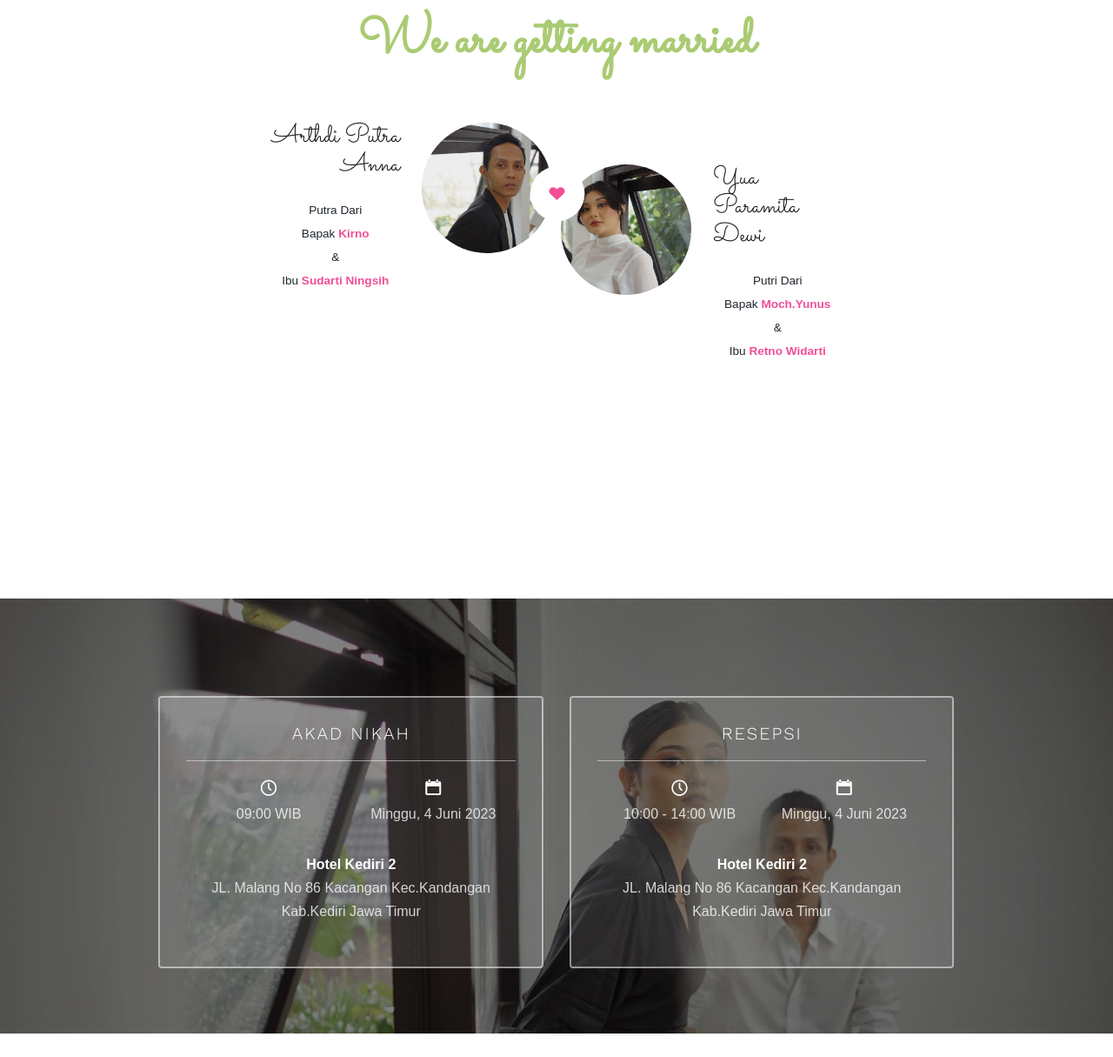
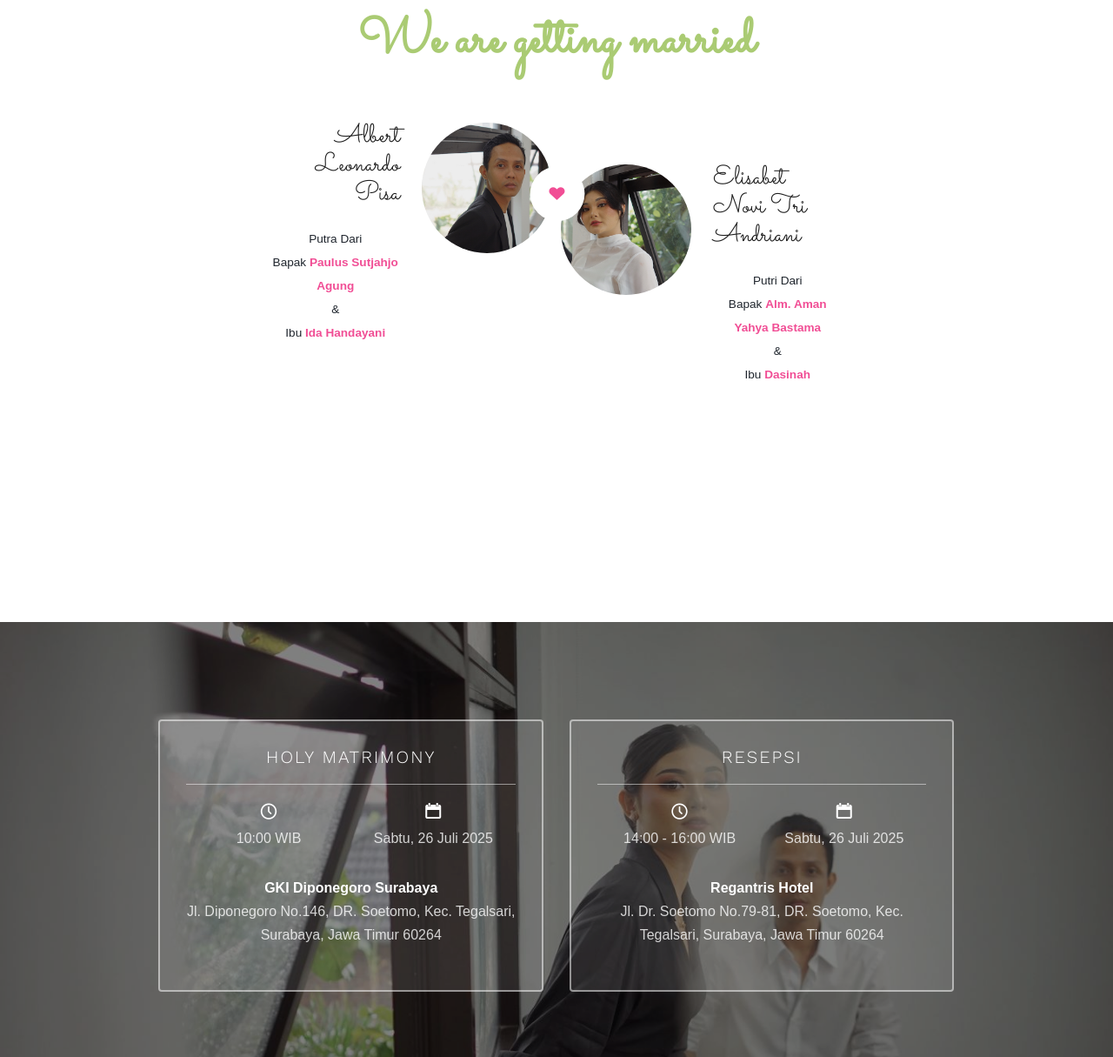
Before and after one commit to pepziman/albert-elisabet-wedding, a website: page index.html in a window 1280 px wide. Shown: the part 1015-2230 px from the top of the page at 87% size. Drawn offline with nearby package versions, Linux system fonts and the light colour scheme; no server answers; files whose address does not match are found by name.

Commit message:
Update index.html

```diff
--- a/index.html
+++ b/index.html
@@ -7,11 +7,11 @@
 	<link rel="stylesheet" href="https://fonts.googleapis.com/css?family=Audiowide">
 	<meta charset="utf-8">
 	<meta http-equiv="X-UA-Compatible" content="IE=edge">
-	<title>Invitation Wedding Anna Arthdi Putra & Yua Paramita Dewi</title>
+	<title>Invitation Wedding Albert Leonardo Pisa & Elisabet Novi Tri Andriani</title>
 	<meta name="viewport" content="width=device-width, initial-scale=1">
-	<meta name="description" content="Invitation Wedding Anna Arthdi Putra & Yua Paramita Dewi" />
-	<meta name="keywords" content="wedding, invitation wedding, anna arthdi putra, yua paramita dewi" />
-	<meta name="aerdy4@gmail.com" content="aerdy4@gmail.com" />
+	<meta name="description" content="Invitation Wedding Albert Leonardo Pisa & Elisabet Novi Tri Andriani" />
+	<meta name="keywords" content="wedding, invitation wedding, Albert Leonardo Pisa, Elisabet Novi Tri Andriani" />
+	<meta name="albert.leo93@gmail.com" content="albert.leo93@gmail.com" />
 
 
 	<meta property="og:title" content=""/>
@@ -99,7 +99,7 @@
 							<div class="bride">
 								<img src="images/logo-notext.png" alt="groom" class="img-responsive-logo">
 							</div>
-							<h1>Arthdi &amp; Mita</h1>
+							<h1>Albert &amp; Elisa</h1>
 							<h2 >Kepada YTH. <div id="namewhiser">name</div>   </h2>
 							<div class="simply-countdown simply-countdown-one fh5co-heading-top3">
 							</div>
@@ -128,12 +128,12 @@
 							<img src="images/groom.jpg" alt="groom" class="img-responsive">
 						</div>
 						<div class="desc-groom">
-							<h3>Arthdi Putra Anna</h3>
+							<h3>Albert Leonardo Pisa</h3>
 							<div class="text-center">
 								<div><small>Putra Dari</small></div>
-								<div><small>Bapak <b><a class="hadir">Kirno</a></b></small></div>
+								<div><small>Bapak <b><a class="hadir">Paulus Sutjahjo Agung</a></b></small></div>
 								<div><small>&</small></div>
-								<div><small>Ibu <b><a class="hadir">Sudarti Ningsih</a></b></small></div>
+								<div><small>Ibu <b><a class="hadir">Ida Handayani</a></b></small></div>
 							</div>
 						</div>
 					</div>
@@ -143,12 +143,12 @@
 							<img src="images/bride.jpg" alt="groom" class="img-responsive">
 						</div>
 						<div class="desc-bride">
-							<h3>Yua Paramita Dewi</h3>
+							<h3>Elisabet Novi Tri Andriani</h3>
 							<div class="text-center">
 								<div><small>Putri Dari</small></div>
-								<div><small>Bapak <b><a class="hadir">Moch.Yunus</a></b></small></div>
+								<div><small>Bapak <b><a class="hadir">Alm. Aman Yahya Bastama</a></b></small></div>
 								<div><small>&</small></div>
-								<div><small>Ibu <b><a class="hadir">Retno Widarti</a></b></small></div>
+								<div><small>Ibu <b><a class="hadir">Dasinah</a></b></small></div>
 							</div>
 						</div>
 					</div>
@@ -167,18 +167,18 @@
 						<div class="col-md-10 col-md-offset-1">
 							<div class="col-md-6 col-sm-6 text-center">
 								<div class="event-wrap animate-box">
-									<h3>Akad Nikah</h3>
+									<h3>Holy Matrimony</h3>
 									<div class="event-col">
 										<i class="icon-clock"></i>
-										<span>09:00 WIB</span>
+										<span>10:00 WIB</span>
 									</div>
 									<div class="event-col">
 										<i class="icon-calendar"></i>
-										<span>Minggu, 4 Juni 2023</span>
+										<span>Sabtu, 26 Juli 2025</span>
 									</div>
 									<div class="text-center animate-box">
-										<b style='color:white !important;'>Hotel Kediri 2</b>
-										<p> JL. Malang No 86 Kacangan Kec.Kandangan Kab.Kediri Jawa Timur</p>
+										<b style='color:white !important;'>GKI Diponegoro Surabaya</b>
+										<p> Jl. Diponegoro No.146, DR. Soetomo, Kec. Tegalsari, Surabaya, Jawa Timur 60264</p>
 									</div>
 								</div>
 							</div>
@@ -187,15 +187,15 @@
 									<h3>Resepsi</h3>
 									<div class="event-col">
 										<i class="icon-clock"></i>
-										<span id="date">10:00 - 14:00 WIB</span>
+										<span id="date">14:00 - 16:00 WIB</span>
 									</div>
 									<div class="event-col">
 										<i class="icon-calendar"></i>
-										<span>Minggu, 4 Juni 2023</span>
+										<span>Sabtu, 26 Juli 2025</span>
 									</div>
 									<div class="text-center animate-box">
-										<b style='color:white !important;'>Hotel Kediri 2</b>
-										<p> JL. Malang No 86 Kacangan Kec.Kandangan Kab.Kediri Jawa Timur</p>
+										<b style='color:white !important;'>Regantris Hotel</b>
+										<p> Jl. Dr. Soetomo No.79-81, DR. Soetomo, Kec. Tegalsari, Surabaya, Jawa Timur 60264</p>
 									</div>
 								</div>
 							</div>
@@ -214,11 +214,11 @@
 				<div class="col-md-8 col-md-offset-2 text-center fh5co-heading animate-box fh5co-heading-top3 display-tc">
 					<h2>Lokasi Acara</h2>
 						<div class="text-center animate-box">
-							<b style='color:black !important;'>Hotel Kediri 2</b>
-							<h4> JL. Malang No 86 Kacangan Kec.Kandangan Kab.Kediri Jawa Timur</h4>
+							<b style='color:black !important;'>Regantris Hotel</b>
+							<h4> Jl. Dr. Soetomo No.79-81, DR. Soetomo, Kec. Tegalsari, Surabaya, Jawa Timur 60264</h4>
 						</div>
-					<div class="mapouter"><div class="gmap_canvas"><iframe width="100%" height="100%" id="gmap_canvas" src="https://maps.google.com/maps?q=Hotel Kediri 2, Jalan Malang, Kacangan, Kandangan, Kediri Regency, East Java&t=&z=10&ie=UTF8&iwloc=&output=embed" frameborder="0" scrolling="no" marginheight="0" marginwidth="0"></iframe><br><style>.mapouter{position:relative;text-align:right;height:100%;width:100%;}</style><style>.gmap_canvas {overflow:hidden;background:none!important;height:100%;width:100%;}</style></div></div>
-					<p class="fh5co-heading-top1"><a href="https://maps.google.com/maps?q=Hotel Kediri 2, Jalan Malang, Kacangan, Kandangan, Kediri Regency, East Java" class="btn btn-default btn-sm" target="_blank"> <i class="fa fa-map-marker"></i> Buka Lokasi</a></p>
+					<div class="mapouter"><div class="gmap_canvas"><iframe width="100%" height="100%" id="gmap_canvas" src="https://maps.google.com/maps?q=Regantris Hotel, Jl. Dr. Soetomo No.79-81, DR. Soetomo, Kec. Tegalsari, Surabaya, Jawa Timur&t=&z=10&ie=UTF8&iwloc=&output=embed" frameborder="0" scrolling="no" marginheight="0" marginwidth="0"></iframe><br><style>.mapouter{position:relative;text-align:right;height:100%;width:100%;}</style><style>.gmap_canvas {overflow:hidden;background:none!important;height:100%;width:100%;}</style></div></div>
+					<p class="fh5co-heading-top1"><a href="https://maps.google.com/maps?q=Regantris Hotel, Jl. Dr. Soetomo No.79-81, DR. Soetomo, Kec. Tegalsari, Surabaya, Jawa Timur" class="btn btn-default btn-sm" target="_blank"> <i class="fa fa-map-marker"></i> Buka Lokasi</a></p>
 
 				</div>
 			</div>
@@ -275,24 +275,7 @@
 
 
 
-	<footer id="fh5co-footer" role="contentinfo" class="fh5co-section-white">
-		<div class="container">
-			<div class="row copyright">
-				<div class="text-center">
-						<small class="block">&copy; 2023 A & M.</small>
-						<small class="block fh5co-heading-top3 ">Pendekar <a >(Arthdi)</a></small>
-						<small class="block ">Perangkai <a >(Yua)</a></small>
-						<small class="block ">Rambo <a >(Erdie)</a></small>
-						<small class="block ">Anak Bawang <a >(Resky)</a></small>
-						<small class="block ">Jago Desain <a >(Elbama)</a></small>
-						<small class="block ">Poto Sesi <a >(Pandu)</a></small>
-						<small class="block ">Poto Sesi <a >(Ridho)</a></small>
 
-				</div>
-			</div>
-
-		</div>
-	</footer>
 	</div>
 
 <div class="modal fade" id="modal" role="dialog">
```
